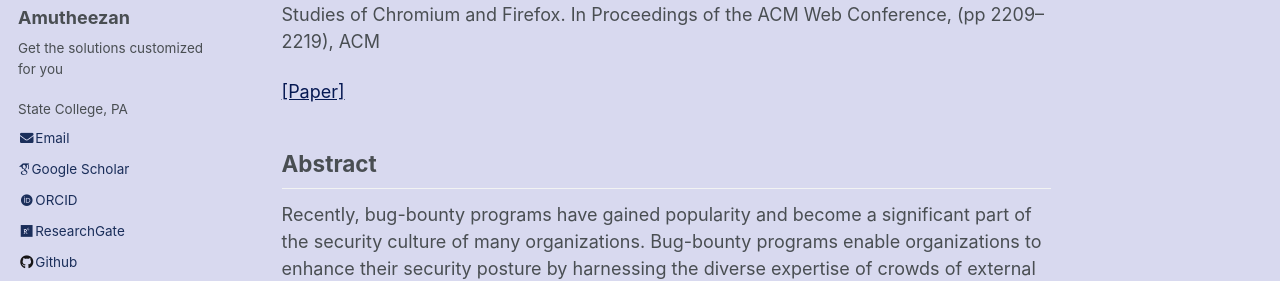
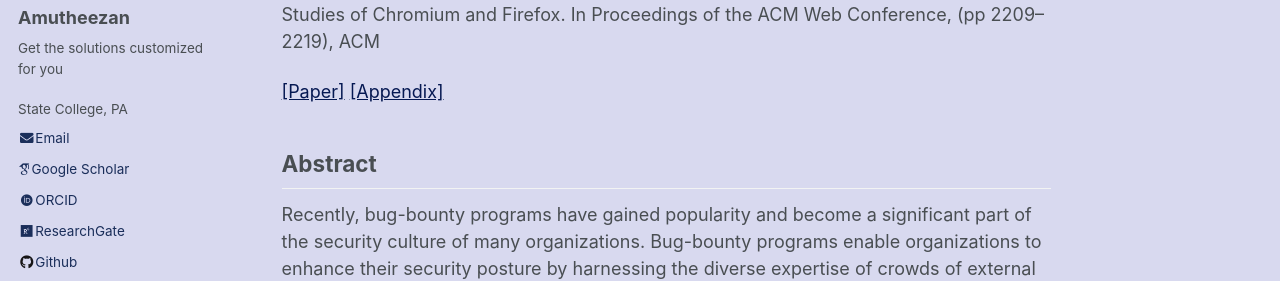
Before and after one commit to Amutheezan/amutheezan.github.io, a Jekyll site: the page built from _publications/2023-05-04-www23.md, in a window 1280 px wide and 900 px high. Shown: the part 296-577 px from the top of the window. Built offline with Jekyll 4.4.1, drawn with Linux system fonts in a browser that asks for light colours; some web fonts are replaced.

Commit message:
Update 2023-05-04-www23.md

```diff
--- a/_publications/2023-05-04-www23.md
+++ b/_publications/2023-05-04-www23.md
@@ -8,6 +8,7 @@ citation: 'Atefi, S., Sivagnanam, A., Ayman, A., Grossklags, J., & Laszka, A. (2
 ---
 
 [[Paper]](https://dl.acm.org/doi/abs/10.1145/3543507.3583352)
+[[Appendix]](https://arxiv.org/pdf/2301.12092)
 
 ## Abstract
 
```
